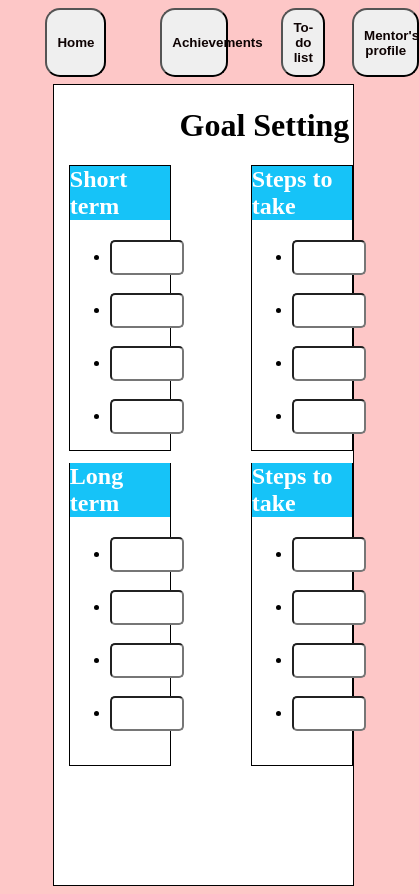
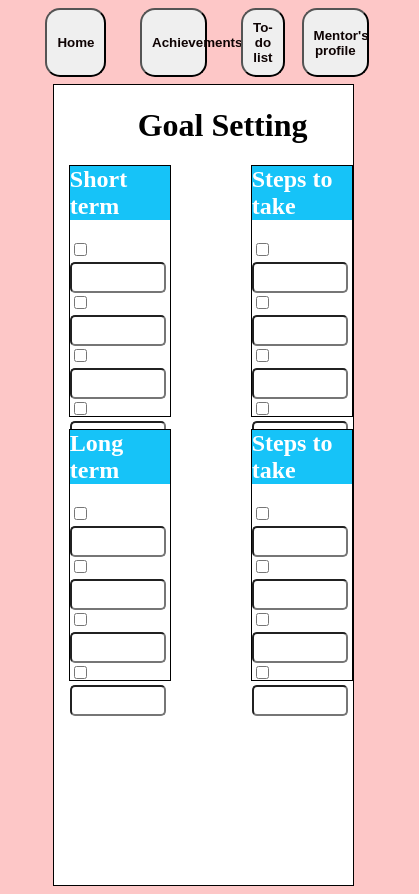
Before and after one commit to esther-njoroge/Mentorship-system, a plain HTML site: page goal-setting.html in a window 390 px wide. Shown: the whole page, 419 px wide, since content can reach past the window. Drawn offline with Linux system fonts and the light colour scheme.

Commit message:
commit changes

```diff
--- a/goal-setting.html
+++ b/goal-setting.html
@@ -18,55 +18,65 @@
         <div class="goals">
             <div class="all-goals">
                 <h2 class="heading">Short term</h2>
-                <ul>
-                    <li> <input type="text" class="input"></li>
+                    <input type="checkbox">
+                    <input type="text" class="input">
                     <br>
-                    <li> <input type="text" class="input"></li>
+                    <input type="checkbox">
+                    <input type="text" class="input">
                     <br>
-                    <li> <input type="text" class="input"></li>
+                    <input type="checkbox">
+                    <input type="text" class="input">
                     <br>
-                    <li> <input type="text" class="input"></li>
-                </ul>
+                    <input type="checkbox">
+                    <input type="text" class="input">
+
             </div>
             <div class="all-goals">
                 <h2 class="heading">Steps to take</h2>
-                <ul>
-                    <li> <input type="text" class="input"></li>
+                    <input type="checkbox">
+                    <input type="text" class="input">
                     <br>
-                    <li> <input type="text" class="input"></li>
+                    <input type="checkbox">
+                    <input type="text" class="input">
                     <br>
-                    <li> <input type="text" class="input"></li>
+                    <input type="checkbox">
+                    <input type="text" class="input">
                     <br>
-                    <li> <input type="text" class="input"></li>
-                </ul>
+                    <input type="checkbox">
+                    <input type="text" class="input">
+
             </div>
         </div>
 
         <div class="goals">
             <div class="all-goals">
                 <h2 class="heading">Long term</h2>
-                <ul>
-                    <li> <input type="text" class="input"></li>
+                    <input type="checkbox">
+                     <input type="text" class="input">
                     <br>
-                    <li> <input type="text" class="input"></li>
+                    <input type="checkbox">
+                    <input type="text" class="input">
                     <br>
-                    <li> <input type="text" class="input"></li>
+                    <input type="checkbox">
+                    <input type="text" class="input">
                     <br>
-                    <li> <input type="text" class="input"></li>
+                    <input type="checkbox">
+                    <input type="text" class="input">
                     <br>
-                </ul>
             </div>
             <div class="all-goals">
                 <h2 class="heading">Steps to take</h2>
-                <ul>
-                    <li> <input type="text" class="input"></li>
+                <input type="checkbox">
+                    <input type="text" class="input">
                     <br>
-                    <li> <input type="text" class="input"></li>
+                    <input type="checkbox">
+                    <input type="text" class="input">
                     <br>
-                    <li> <input type="text" class="input"></li>
+                    <input type="checkbox">
+                    <input type="text" class="input">
                     <br>
-                    <li> <input type="text" class="input"></li>
-                </ul>
+                    <input type="checkbox">
+                    <input type="text" class="input">
             </div>
         </div>
     </div>
--- a/style-goals.css
+++ b/style-goals.css
@@ -40,10 +40,58 @@ body{
 .input{
     border-radius: 5px;
     padding: 8px;
-    /* width: 150%; */
+    margin-top: 2%;
     width: 90%;
 }
 .all-goals{
     border: solid 1px;
     width: 70%;
+    height: 250px;
 }
+
+
+@media (min-width: 280px) and (max-width: 375px){
+    #nav-but{
+        display: flex;
+        gap: 5%;
+        margin-top: 2%;
+        margin-left: 10%;
+
+    }
+    .but-nav{
+        padding: 10px;
+        border-radius: 15px;
+        width: 20%;
+    }
+
+}
+
+@media (min-width: 376px) and (max-width: 600px){
+    #nav-but{
+        display: flex;
+        gap: 5%;
+        margin-top: 2%;
+        margin-left: 10%;
+
+    }
+    .but-nav{
+        padding: 10px;
+        border-radius: 15px;
+        width: 20%;
+    }
+    #goal-heading{
+        margin-left: 28%;
+    }
+    .all-goals{
+        border: solid 1px;
+        width: 90%;
+        height: 250px;
+    }
+    .input{
+        border-radius: 5px;
+        padding: 6px;
+        margin-top: 2%;
+        width: 80%;
+    }
+
+}
--- a/style-todo.css
+++ b/style-todo.css
@@ -23,6 +23,12 @@ body{
     padding: 10px;
     border-radius: 15px;
     width: 20%;
+}
+#nyj-but{
+    border-radius: 10px;
+    padding: 10px;
+    width: 87%;
+
 }
 #to-do{
     margin-left: 40%;
@@ -53,3 +59,79 @@ body{
     padding: 10px;
     /* width: 100%; */
 }
+
+
+@media (min-width: 376px) and (max-width: 600px){
+    #container{
+        border: solid 1px;
+        width: 80%;
+        height: 1100px;
+        margin-left: 15%;
+        margin-top: 4%;
+        background-color: white;
+
+    }
+    #nav-but{
+        display: flex;
+        gap: 4%;
+        margin-top: 3%;
+        margin-left: 10%;
+
+    }
+    .but-nav{
+        padding: 10px;
+        border-radius: 15px;
+        width: 20%;
+    }
+    #content{
+        display: flex;
+        flex-wrap: wrap;
+        gap: 30%;
+        margin-left: 18%;
+    }
+    #date{
+        display: flex;
+        flex-wrap: wrap;
+        gap: 10%;
+        margin-left: 20%;
+    }
+
+}
+
+@media (min-width: 601px) and (max-width: 1300px){
+    #container{
+        border: solid 1px;
+        width: 80%;
+        height: 1100px;
+        margin-left: 15%;
+        margin-top: 4%;
+        background-color: white;
+
+    }
+    #content{
+        display: flex;
+        flex-wrap: wrap;
+        gap: 30%;
+        margin-left: 18%;
+    }
+    #date{
+        display: flex;
+        flex-wrap: wrap;
+        gap: 10%;
+        margin-left: 20%;
+    }
+    #nav-but{
+        display: flex;
+        flex-wrap: wrap;
+        gap: 4%;
+        margin-top: 3%;
+        margin-left: 10%;
+
+    }
+    .but-nav{
+        padding: 10px;
+        border-radius: 15px;
+        width: 20%;
+    }
+
+}
--- a/style.css
+++ b/style.css
@@ -1,5 +1,7 @@
 body{
     background-color: rgb(253, 199, 199);
+    margin-left: 10%;
+    margin-right: 10%;
 
 }
 nav{
@@ -14,6 +16,9 @@ nav{
     /* color: rgb(228, 30, 122); */
     color: rgb(235, 24, 154);
     font-size: 20px;
+}
+#logo{
+    width: 80px;
 }
 #content{
     display: flex;
```
Also changed, not shown: NYJ.css (+15 -0 lines), NYJ.html (+8 -6 lines), index.html (+1 -1 lines), style-achieve.css (+25 -1 lines), to-do-list.html (+1 -1 lines), images/Screenshot from 2024-04-30 16-48-23.png (added), images/logo.png (added).
